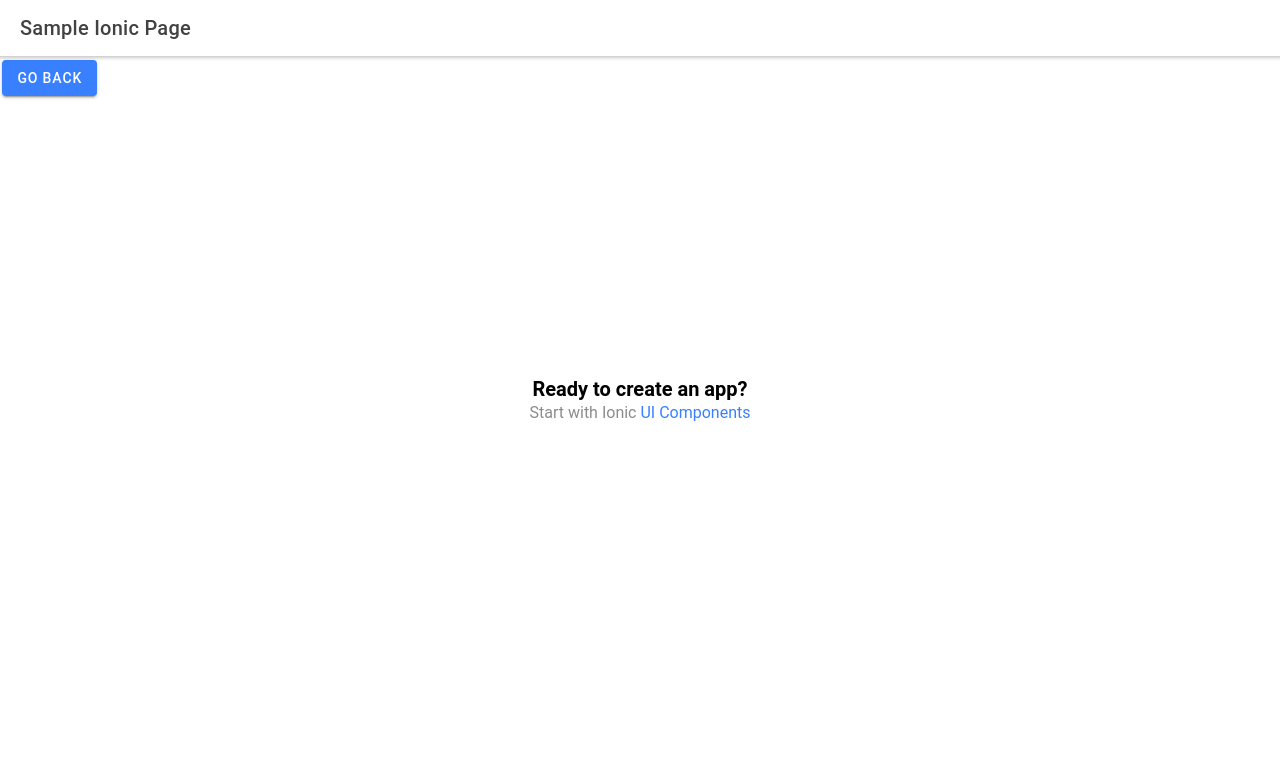
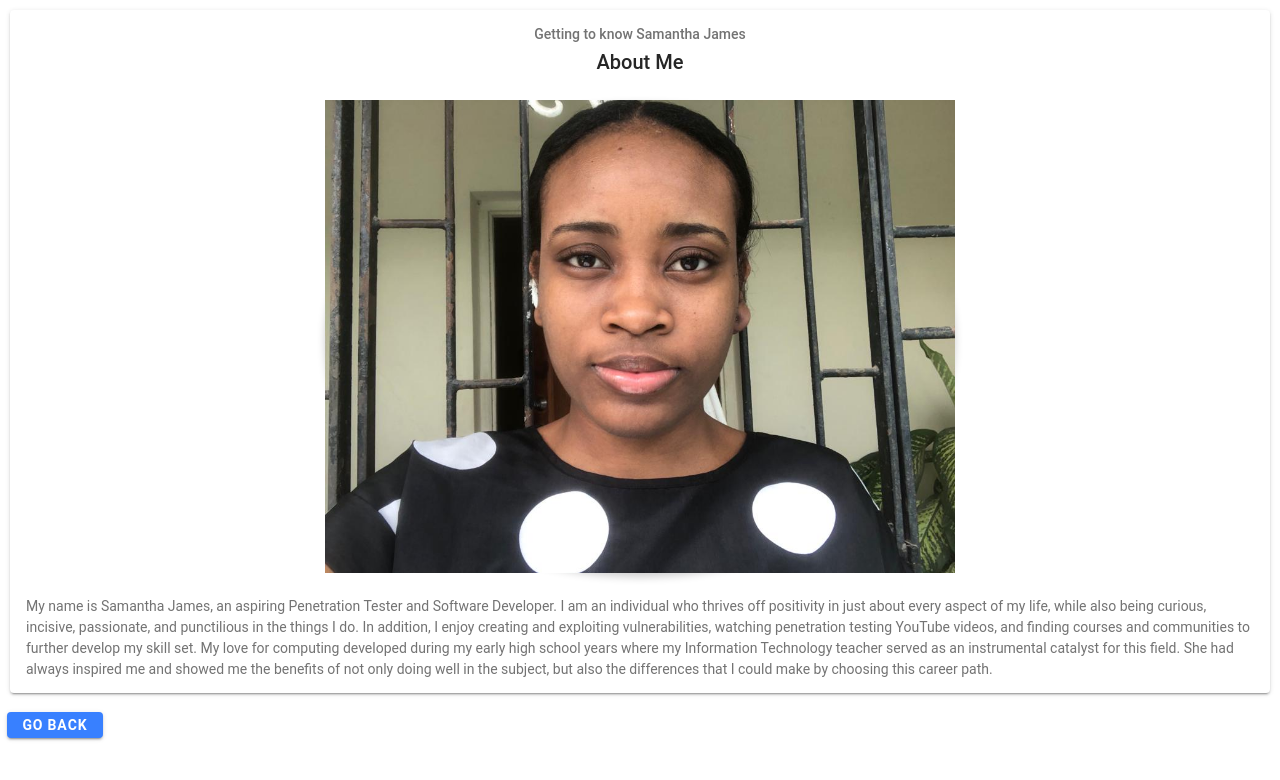
Before and after one commit to adoseofsam/ionicApp, a React (Create React App) app in the folder ionicSample/: page /about in a window 1280 px wide. Shown: the top 780 px of the page. Built offline with nearby package versions, Linux system fonts and the light colour scheme.

Commit message:
created about me page

```diff
--- a/ionicSample/src/pages/About.css
+++ b/ionicSample/src/pages/About.css
@@ -0,0 +1,35 @@
+.photo {
+    box-shadow: 0 4px 8px 0 rgba(0, 0, 0, 0.2);
+    margin: 10px;
+    width:50%;
+    border-radius: 50%;
+    display: block;
+    margin-left: auto;
+    margin-right: auto;
+}
+
+.goback{
+    border-radius: 8px;
+    display: inline-block;
+    padding: 5px;
+    margin-bottom: 15px;
+    color: white;
+    /* background-color: green; */
+    text-align: center;
+    cursor: pointer;
+    /* width: 30%; */
+    /* font-size: 12px; */
+    font-weight: bold;
+}
+.titles{
+    text-align: center;
+}
+/* .profile {
+    box-shadow: 0 4px 8px 0 rgba(0, 0, 0, 0.2);
+    border-radius: 25px;
+    max-width: 400px;
+    margin: auto;
+    text-align: center;
+    padding-top: 30px;
+
+  } */
--- a/ionicSample/src/pages/About.tsx
+++ b/ionicSample/src/pages/About.tsx
@@ -1,28 +1,33 @@
-import { IonIcon,IonButton,IonLabel,IonItem,IonList,IonContent, IonHeader, IonPage, IonTitle, IonToolbar } from '@ionic/react';
-import { star } from 'ionicons/icons';
-import ExploreContainer from '../components/ExploreContainer';
-import './Home.css';
+import React from 'react';
+import { IonList,IonThumbnail,IonImg,IonContent, IonHeader, IonPage, IonTitle, IonToolbar, IonCard, IonCardHeader, IonCardSubtitle, IonCardTitle, IonCardContent, IonButton } from '@ionic/react';
+import { pin, wifi, wine, warning, walk } from 'ionicons/icons';
+// import { arrow-undo } from 'ionicons/icons';
+// import AboutPage from '../components/AboutPage';
+import './About.css';
+import me from '../imgs/me.jpeg';
 
-const Home: React.FC = () => {
+const About: React.FC = () => {
   return (
-    <IonPage>
-      <IonHeader>
-        <IonToolbar>
-          <IonTitle>Sample Ionic Page</IonTitle>
-        </IonToolbar>
-      </IonHeader>
+    <IonPage className ="profile">
       <IonContent fullscreen>
-        <IonHeader collapse="condense">
-          <IonToolbar>
-            <IonTitle size="large">About</IonTitle>
-          </IonToolbar>
-        </IonHeader>
-        <IonButton href='/home'>Go Back</IonButton>
-
-        <ExploreContainer />
+        <IonCard>
+          <IonCardHeader className = "titles" >
+            <IonCardSubtitle >Getting to know Samantha James</IonCardSubtitle>
+            <IonCardTitle>About Me</IonCardTitle>
+          </IonCardHeader>
+          <IonImg className="photo" src={me} alt="Samantha" />
+          <IonCardContent>
+          My name is Samantha James, an aspiring Penetration Tester and Software Developer. I am an individual who thrives off positivity in just about every aspect of my life, while also being curious, incisive, passionate, and punctilious in the things I do.
+          In addition, I enjoy creating and exploiting vulnerabilities, watching penetration testing YouTube videos, and finding courses and communities to further develop my skill set.
+          My love for computing developed during my early high school years where my Information Technology teacher served as an instrumental catalyst for this field.
+          She had always inspired me and showed me the benefits of not only doing well in the subject, but also the differences that I could make by choosing this career path.
+      </IonCardContent>
+        </IonCard>
+        <IonButton className="goback" href='/home'>Go Back</IonButton>
       </IonContent>
     </IonPage>
   );
 };
 
-export default Home;
+
+export default About;
--- a/ionicSample/src/pages/Programmes.tsx
+++ b/ionicSample/src/pages/Programmes.tsx
@@ -1,5 +1,5 @@
 import { IonButton,IonLabel,IonItem,IonList,IonContent, IonHeader, IonPage, IonTitle, IonToolbar } from '@ionic/react';
-import ExploreContainer from '../components/ExploreContainer';
+import { onIon,IonHeader,IonButton,IonList, IonItem, IonLabel, IonInput, IonToggle, IonRadio, IonCheckbox, IonItemSliding, IonItemOption, IonItemOptions, IonContent } from '@ionic/react';
 import './Programmes.css';
 
 const Programmes: React.FC = () => {
```
Also changed, not shown: ionicSample/src/components/AboutPage.tsx (deleted, +0 -10 lines), ionicSample/src/imgs/me.jpeg (added).
